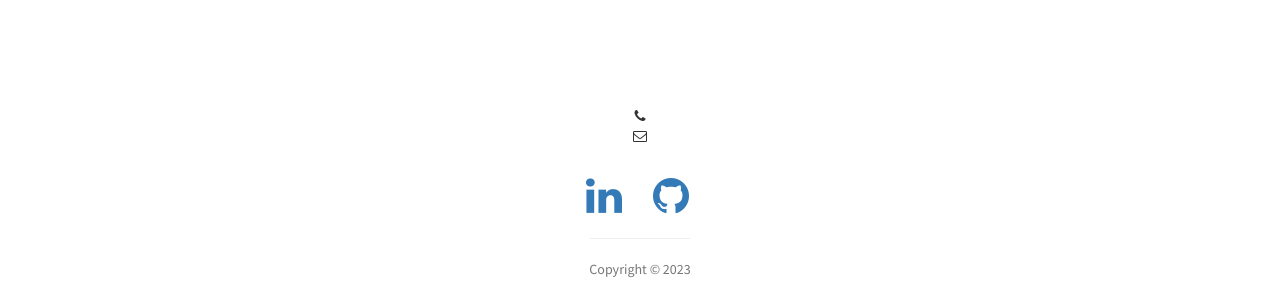
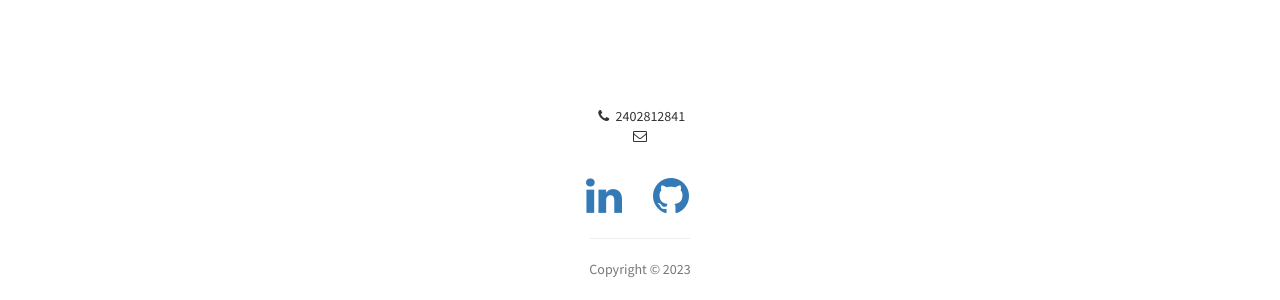
Before and after one commit to henryqbonilla/henryqbonilla.github.io, a Jekyll site: the page built from index.html, in a window 1280 px wide and 900 px high, scrolled down 1548 px. Shown: the part 511-811 px from the top of the window. Built offline with Jekyll 4.4.1, drawn with Linux system fonts in a browser that asks for light colours.

Commit message:
Update footer.html

```diff
--- a/_includes/footer.html
+++ b/_includes/footer.html
@@ -10,9 +10,8 @@
           {% endfor %}
         </p>
         <ul class="list-unstyled">
-          <li><i class="fa fa-phone fa-fw"></i> {{ 240-281-2841 }}</li>
-          <li><i class="fa fa-envelope-o fa-fw"></i>  <a href="mailto:{{ henryqbonilla@gmail.com }}">{{ henryqbonilla@gmail.com }}</a>
-          </li>
+          <li><i class="fa fa-phone fa-fw"></i> {{ 2402812841 }}</li>
+          <li><i class="fa fa-envelope-o fa-fw"></i>  {{ henryqbonilla@gmail.com }}</li>
         </ul>
         <br>
         <ul class="list-inline">
```
